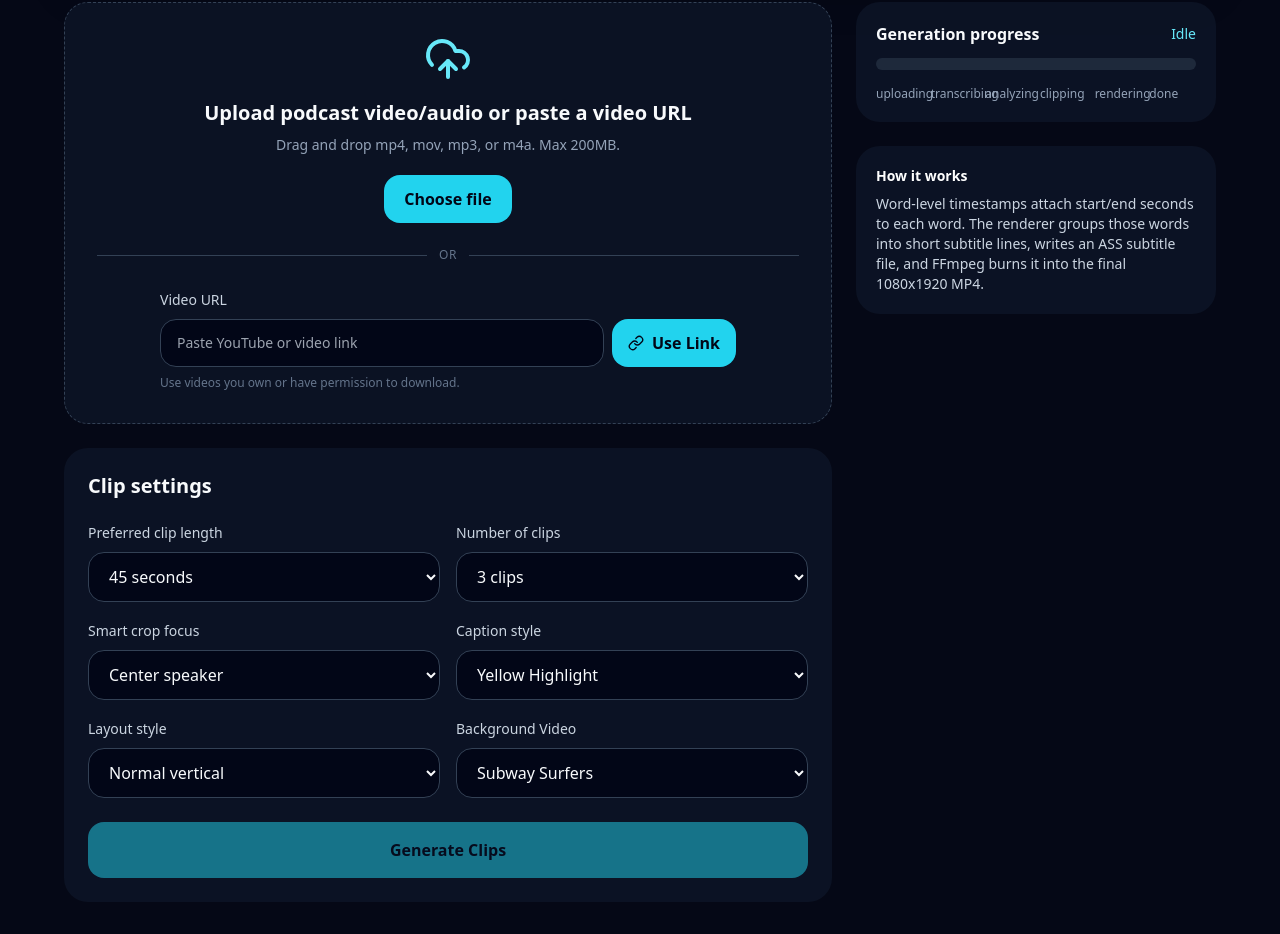
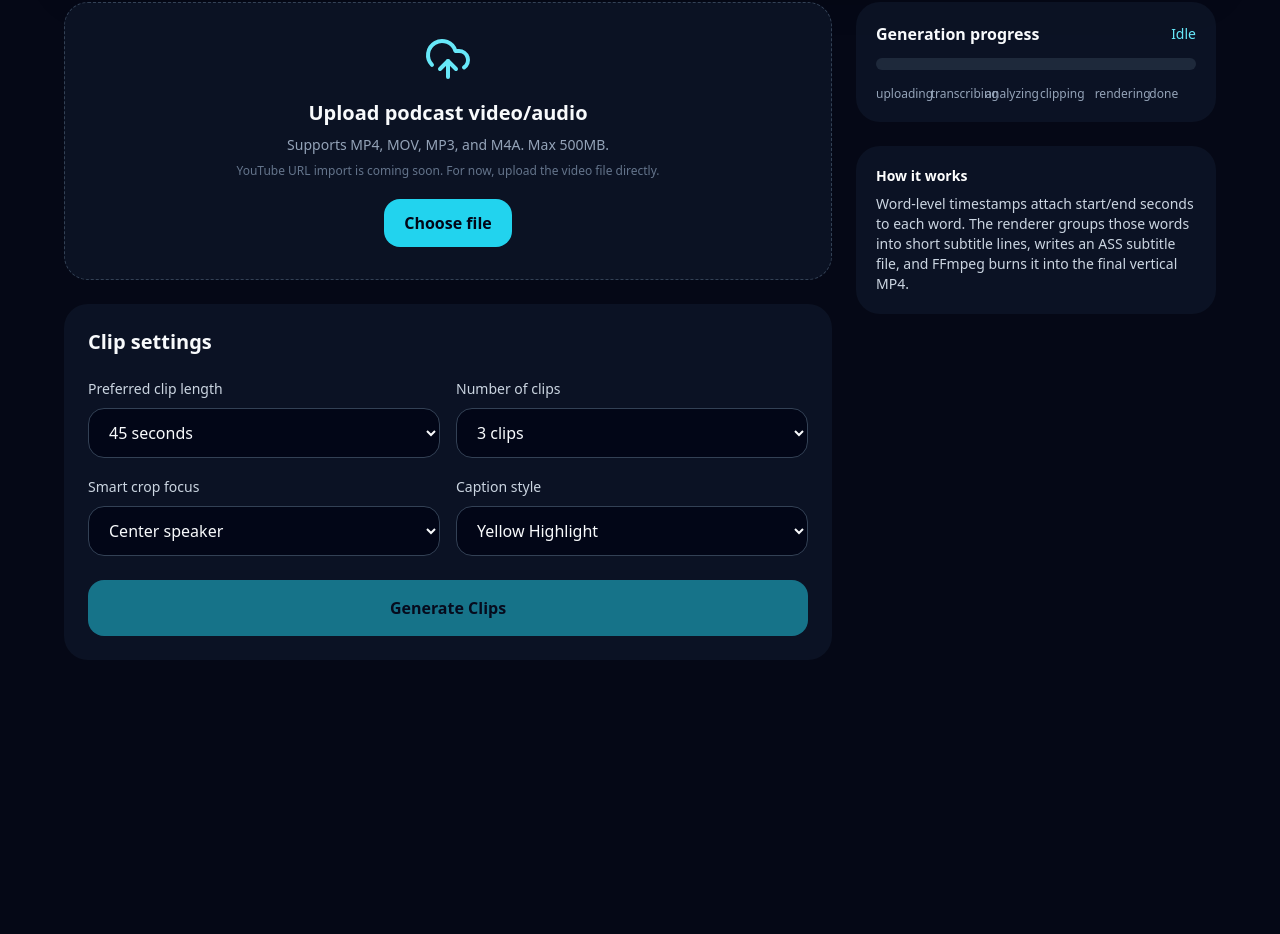
Before and after one commit to balasaijuttuga04/my-ai-podcast-clipper, a Next.js app: page / in a window 1280 px wide. Shown: the part 352-1286 px from the top of the page. After the commit the page ends 1044 px from the top, so only its background shows below. Built offline with nearby package versions, Linux system fonts and the light colour scheme.

Commit message:
simplify UI remove layout and background video

```diff
--- a/app/page.tsx
+++ b/app/page.tsx
@@ -16,8 +16,6 @@ import { Sparkles } from "lucide-react";
 
 type CropMode = "center" | "left" | "right" | "auto";
 type CaptionStyle = "classic" | "bold-white" | "yellow-highlight";
-type LayoutMode = "normal" | "split-screen";
-type BackgroundVideo = "gameplay" | "minecraft" | "satisfying";
 
 export default function HomePage() {
   const [file, setFile] = useState<File | null>(null);
@@ -29,9 +27,6 @@ export default function HomePage() {
   const [cropMode, setCropMode] = useState<CropMode>("center");
   const [captionStyle, setCaptionStyle] =
     useState<CaptionStyle>("yellow-highlight");
-  const [layoutMode, setLayoutMode] = useState<LayoutMode>("normal");
-  const [backgroundVideo, setBackgroundVideo] =
-    useState<BackgroundVideo>("gameplay");
 
   async function generateClips() {
     if (!file) {
@@ -119,8 +114,6 @@ export default function HomePage() {
         renderForm.append("words", JSON.stringify(transcription.words));
         renderForm.append("cropMode", cropMode);
         renderForm.append("captionStyle", captionStyle);
-        renderForm.append("layoutMode", layoutMode);
-        renderForm.append("backgroundVideo", backgroundVideo);
 
         const renderRes = await fetch("/api/render-clip", {
           method: "POST",
@@ -168,7 +161,7 @@ export default function HomePage() {
           <div className="flex items-center gap-3 text-cyan-300">
             <Sparkles className="h-6 w-6" />
             <span className="text-sm font-semibold uppercase tracking-[0.3em]">
-              AI Podcast Clipper
+              CutMyShort
             </span>
           </div>
 
@@ -177,9 +170,9 @@ export default function HomePage() {
           </h1>
 
           <p className="mt-4 max-w-2xl text-slate-300">
-            Upload a podcast file, transcribe with Groq Whisper, detect strong
-            moments with an LLM, and render 9:16 clips with burned-in captions
-            using FFmpeg.
+            Upload a podcast or video file, detect strong moments with AI, and
+            generate captioned vertical shorts ready for TikTok, Reels, and
+            YouTube Shorts.
           </p>
         </section>
 
@@ -267,43 +260,6 @@ export default function HomePage() {
                     </option>
                   </select>
                 </label>
-
-                <label className="block">
-                  <span className="text-sm text-slate-300">
-                    Layout style
-                  </span>
-
-                  <select
-                    value={layoutMode}
-                    onChange={(e) =>
-                      setLayoutMode(e.target.value as LayoutMode)
-                    }
-                    className="mt-2 w-full rounded-2xl border border-slate-700 bg-slate-950 px-4 py-3"
-                  >
-                    <option value="normal">Normal vertical</option>
-                    <option value="split-screen">
-                      Split screen gameplay
-                    </option>
-                  </select>
-                </label>
-
-                <label className="block">
-                  <span className="text-sm text-slate-300">
-                    Background Video
-                  </span>
-
-                  <select
-                    value={backgroundVideo}
-                    onChange={(e) =>
-                      setBackgroundVideo(e.target.value as BackgroundVideo)
-                    }
-                    className="mt-2 w-full rounded-2xl border border-slate-700 bg-slate-950 px-4 py-3"
-                  >
-                    <option value="gameplay">Subway Surfers</option>
-                    <option value="minecraft">Minecraft Parkour</option>
-                    <option value="satisfying">Satisfying Video</option>
-                  </select>
-                </label>
               </div>
 
               <button
@@ -339,7 +295,7 @@ export default function HomePage() {
                 Word-level timestamps attach start/end seconds to each word.
                 The renderer groups those words into short subtitle lines,
                 writes an ASS subtitle file, and FFmpeg burns it into the final
-                1080x1920 MP4.
+                vertical MP4.
               </p>
             </div>
           </aside>
--- a/components/Uploader.tsx
+++ b/components/Uploader.tsx
@@ -1,12 +1,14 @@
 "use client";
 
-import { UploadCloud, X, Link } from "lucide-react";
+import { UploadCloud, X } from "lucide-react";
 import { useCallback, useState } from "react";
 
 type Props = {
   file: File | null;
   setFile: (file: File | null) => void;
 };
+
+const MAX_UPLOAD_MB = 500;
 
 const allowed = [
   "video/mp4",
@@ -21,12 +23,10 @@ const allowed = [
 export default function Uploader({ file, setFile }: Props) {
   const [dragging, setDragging] = useState(false);
   const [error, setError] = useState("");
-  const [videoUrl, setVideoUrl] = useState("");
-  const [downloading, setDownloading] = useState(false);
 
   const validate = useCallback((candidate: File) => {
-    if (candidate.size > 200 * 1024 * 1024) {
-      setError("Maximum upload size is 200MB.");
+    if (candidate.size > MAX_UPLOAD_MB * 1024 * 1024) {
+      setError(`Maximum upload size is ${MAX_UPLOAD_MB}MB.`);
       return false;
     }
 
@@ -35,7 +35,7 @@ export default function Uploader({ file, setFile }: Props) {
       /\.(mp4|mov|mp3|m4a)$/i.test(candidate.name);
 
     if (!validType) {
-      setError("Use mp4, mov, mp3, or m4a files only.");
+      setError("Use MP4, MOV, MP3, or M4A files only.");
       return false;
     }
 
@@ -47,46 +47,6 @@ export default function Uploader({ file, setFile }: Props) {
     if (!candidate) return;
     if (validate(candidate)) setFile(candidate);
   };
-
-  async function downloadFromUrl() {
-    if (!videoUrl.trim()) {
-      setError("Paste a video URL first.");
-      return;
-    }
-
-    try {
-      setError("");
-      setDownloading(true);
-
-      const res = await fetch("/api/download-video", {
-        method: "POST",
-        headers: {
-          "Content-Type": "application/json"
-        },
-        body: JSON.stringify({
-          url: videoUrl.trim()
-        })
-      });
-
-      if (!res.ok) {
-        const data = await res.json().catch(() => null);
-        throw new Error(data?.error || "Video download failed.");
-      }
-
-      const blob = await res.blob();
-
-      const downloadedFile = new File([blob], "downloaded-video.mp4", {
-        type: "video/mp4"
-      });
-
-      setFile(downloadedFile);
-      setVideoUrl("");
-    } catch (e: any) {
-      setError(e.message || "Could not download video.");
-    } finally {
-      setDownloading(false);
-    }
-  }
 
   return (
     <div
@@ -111,11 +71,15 @@ export default function Uploader({ file, setFile }: Props) {
           <UploadCloud className="mx-auto mb-4 h-12 w-12 text-cyan-300" />
 
           <h2 className="text-xl font-semibold">
-            Upload podcast video/audio or paste a video URL
+            Upload podcast video/audio
           </h2>
 
           <p className="mt-2 text-sm text-slate-400">
-            Drag and drop mp4, mov, mp3, or m4a. Max 200MB.
+            Supports MP4, MOV, MP3, and M4A. Max {MAX_UPLOAD_MB}MB.
+          </p>
+
+          <p className="mt-2 text-xs text-slate-500">
+            YouTube URL import is coming soon. For now, upload the video file directly.
           </p>
 
           <label className="mt-5 inline-block cursor-pointer rounded-2xl bg-cyan-400 px-5 py-3 font-semibold text-slate-950 hover:bg-cyan-300">
@@ -127,42 +91,6 @@ export default function Uploader({ file, setFile }: Props) {
               onChange={(e) => onPick(e.target.files?.[0])}
             />
           </label>
-
-          <div className="my-6 flex items-center gap-3">
-            <div className="h-px flex-1 bg-slate-700" />
-            <span className="text-xs uppercase tracking-wider text-slate-500">
-              or
-            </span>
-            <div className="h-px flex-1 bg-slate-700" />
-          </div>
-
-          <div className="mx-auto max-w-xl text-left">
-            <label className="text-sm text-slate-300">
-              Video URL
-            </label>
-
-            <div className="mt-2 flex gap-2">
-              <input
-                value={videoUrl}
-                onChange={(e) => setVideoUrl(e.target.value)}
-                placeholder="Paste YouTube or video link"
-                className="min-w-0 flex-1 rounded-2xl border border-slate-700 bg-slate-950 px-4 py-3 text-sm outline-none"
-              />
-
-              <button
-                onClick={downloadFromUrl}
-                disabled={downloading}
-                className="inline-flex items-center gap-2 rounded-2xl bg-cyan-400 px-4 py-3 font-semibold text-slate-950 hover:bg-cyan-300 disabled:cursor-not-allowed disabled:opacity-50"
-              >
-                <Link className="h-4 w-4" />
-                {downloading ? "Downloading..." : "Use Link"}
-              </button>
-            </div>
-
-            <p className="mt-2 text-xs text-slate-500">
-              Use videos you own or have permission to download.
-            </p>
-          </div>
         </>
       ) : (
         <div className="flex items-center justify-between gap-4 rounded-2xl bg-slate-950 p-4 text-left">
```
